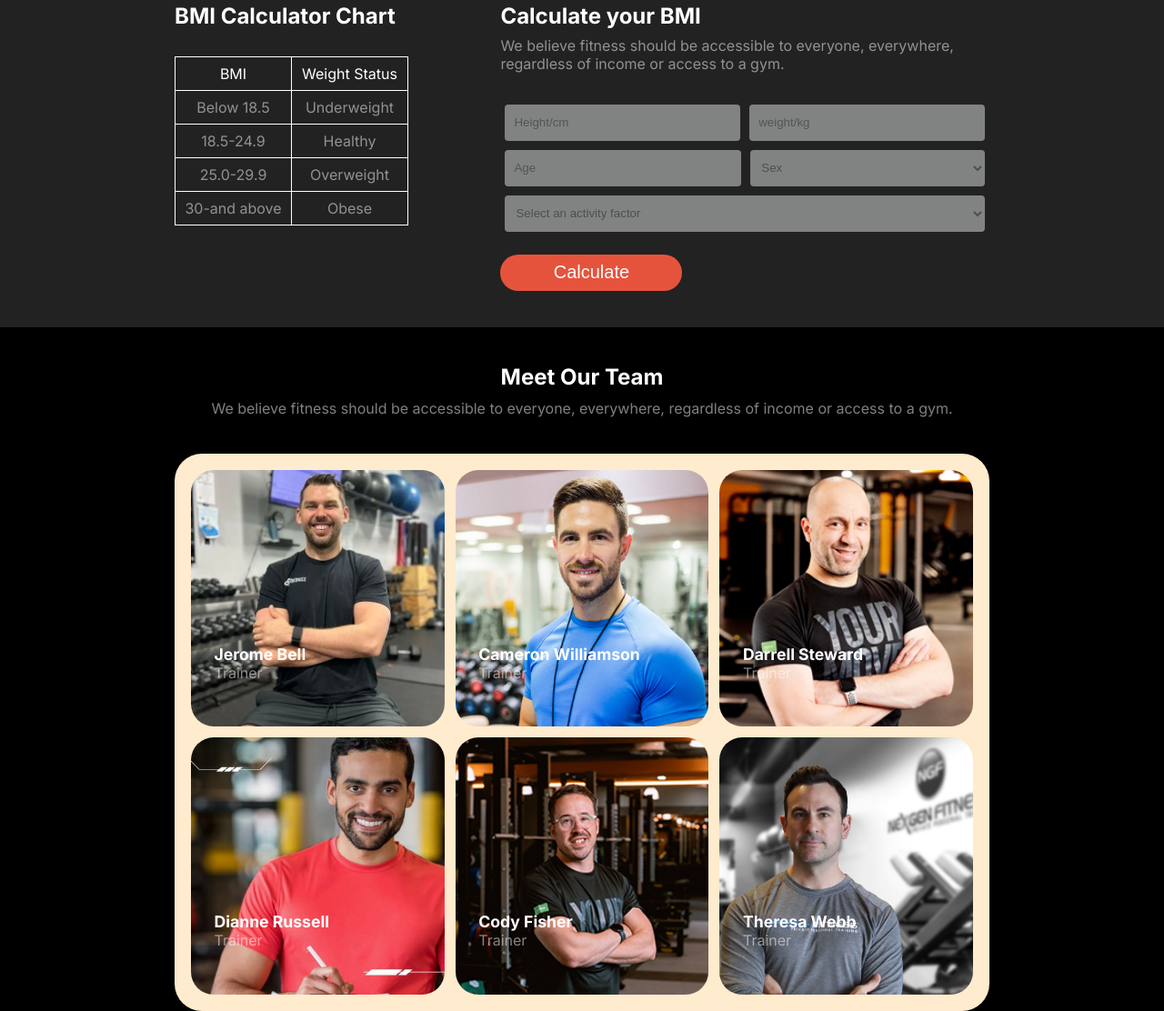
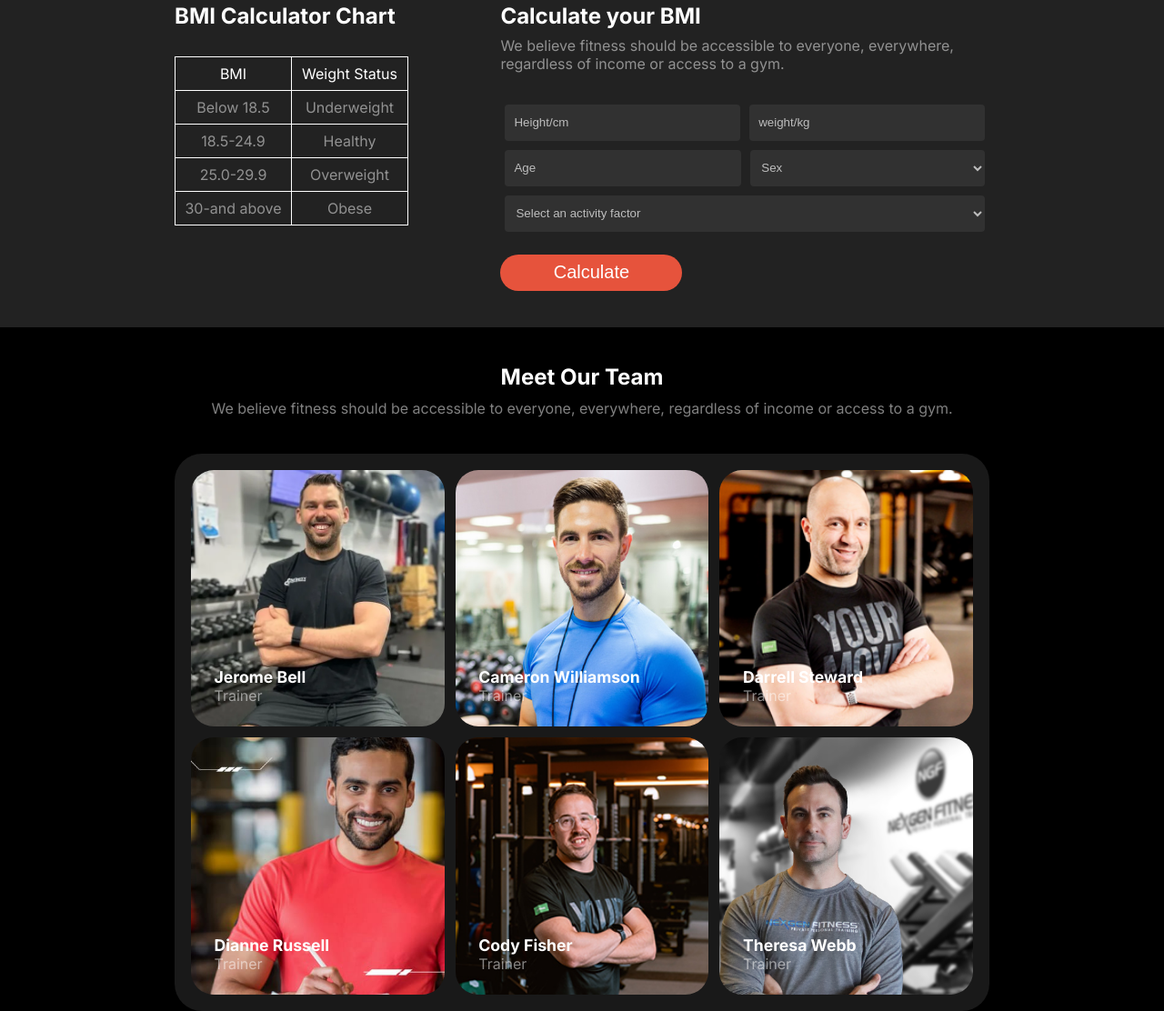
Before and after one commit to sham-im/my-fitness-website, a plain HTML site: page index.html in a window 1280 px wide. Shown: the part 2911-4023 px from the top of the page at 91% size. Drawn offline with Linux system fonts and the light colour scheme; a web font is replaced by a local one.

Commit message:
color updated

```diff
--- a/index.css
+++ b/index.css
@@ -605,7 +605,7 @@ tbody td{
     width: 100%;
     margin: auto;
     color: #FFFFFF;
-    opacity: 60%;
+    opacity: 70%;
 
 }
 .test-form{
@@ -622,6 +622,13 @@ tbody td{
 
 .in-100{
     display: flex;
+
+    /* width: 100%; */
+
+}
+.in-100 input{
+    color: #FFFFFF;
+
     /* width: 100%; */
 
 }
@@ -633,11 +640,16 @@ tbody td{
     padding: 10px;
     margin: 5px ;
     border: none;
-    background-color: rgb(192, 196, 196);
+    background-color: #383838;
+    color: #FFFFFF;
+
     /* position: relative; */
 }
+.bmi-form input::placeholder {
+    color: #FFFFFF;
+}
 .in-50{
-    color: rgba(85, 85, 85, 0.797);
+    color: #FFFFFF;
 
 }
 .in-100 select{
@@ -647,7 +659,7 @@ tbody td{
     padding: 8px;
     margin: 5px ;
     border: none;
-    background-color: rgb(192, 196, 196);
+    background-color: #383838;
 
 }
 
@@ -684,7 +696,7 @@ align-items: center;
 /* test grid start here  */
 .grid-container{
     /* border: 2px solid red; */
-    background-color: blanchedalmond;
+    background-color: #191919;
 
     border-radius: 30px;
     display: grid;
@@ -700,7 +712,7 @@ align-items: center;
 }
 .detail{
     position: absolute;
-    margin: 15% 2%;
+    margin: 17% 2%;
     /* color: red; */
     font-size: 1.1rem;
     text-align: left;
@@ -786,6 +798,7 @@ footer{
 hr{
     width: 70%;
     margin: 0 auto;
+    margin-top: 50px;
 }
 
 
```
